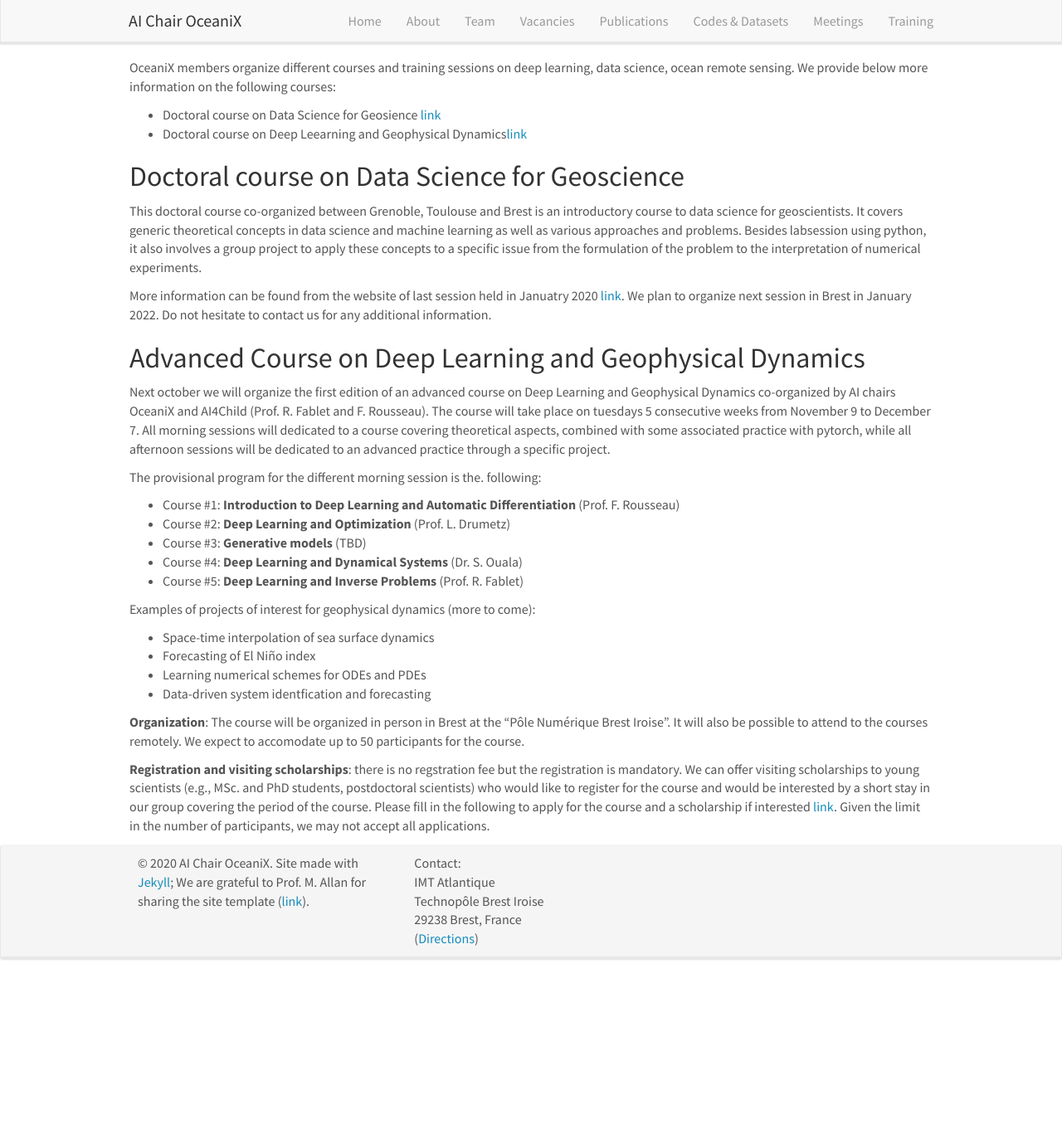
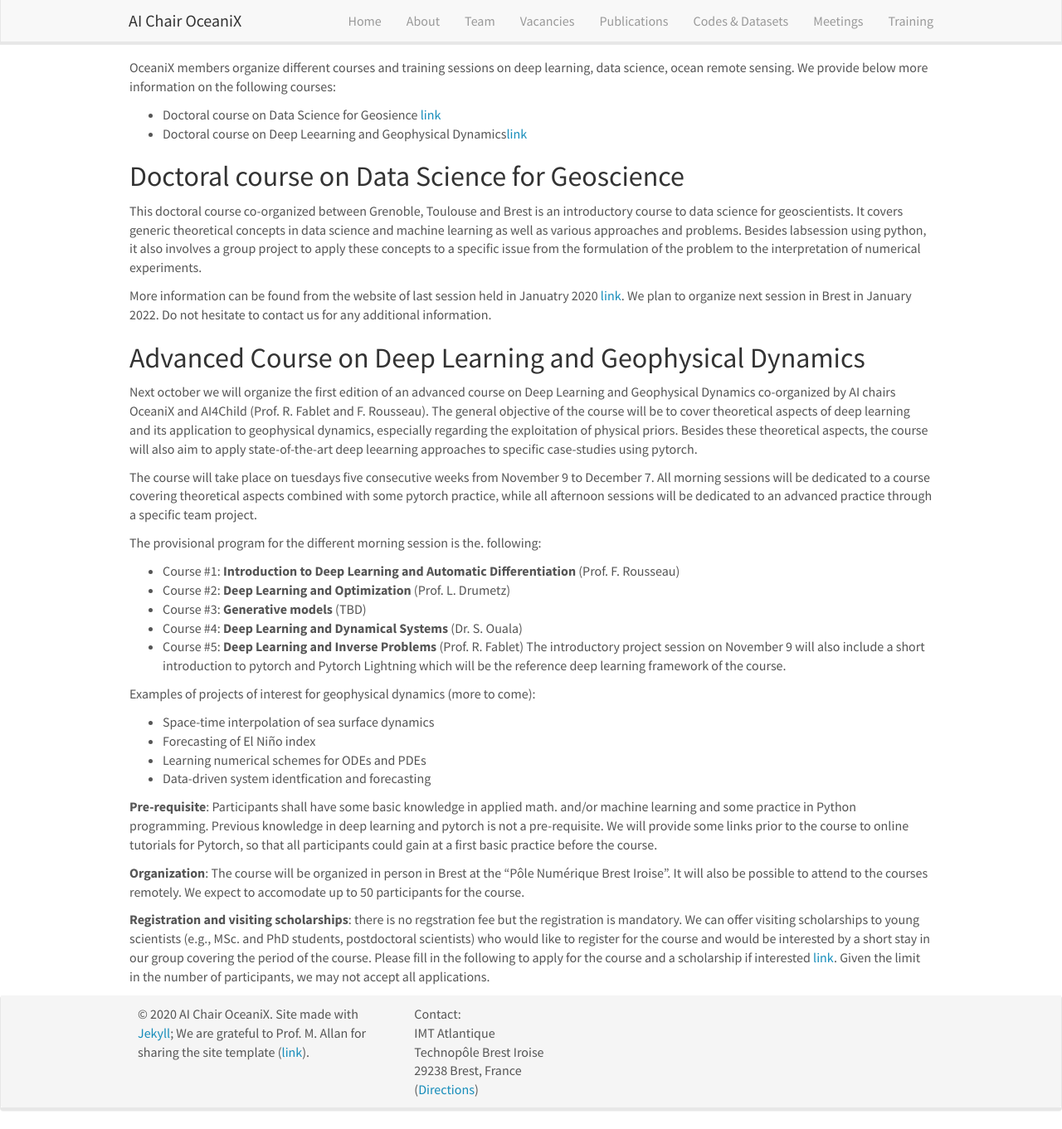
Before and after one commit to CIA-Oceanix/CIA-Oceanix.github.io, a Jekyll site: the page built from _pages/training.md, in a window 1280 px wide and 1361 px high. Shown: the whole window at 83% size. Built offline with Jekyll 4.4.1, drawn with Linux system fonts in a browser that asks for light colours; nearby versions of some CDN libraries.

Commit message:
Update training.md

```diff
--- a/_pages/training.md
+++ b/_pages/training.md
@@ -17,7 +17,9 @@ More information can be found from the website of last session held in Januatry
 We plan to organize next session in Brest in January 2022. Do not hesitate to contact us for any additional information.
 
 ## Advanced Course on Deep Learning and Geophysical Dynamics
-Next october we will organize the first edition of an advanced course on Deep Learning and Geophysical Dynamics co-organized by AI chairs OceaniX and AI4Child (Prof. R. Fablet and F. Rousseau). The course will take place on tuesdays 5 consecutive weeks from November 9 to December 7. All morning sessions will dedicated to a course covering theoretical aspects, combined with some associated practice with pytorch, while all afternoon sessions will be dedicated to an advanced practice through a specific project.
+Next october we will organize the first edition of an advanced course on Deep Learning and Geophysical Dynamics co-organized by AI chairs OceaniX and AI4Child (Prof. R. Fablet and F. Rousseau). The general objective of the course will be to cover theoretical aspects of deep learning and its application to geophysical dynamics, especially regarding the exploitation of physical priors. Besides these theoretical aspects, the course will also aim to apply state-of-the-art deep leearning approaches to specific case-studies using pytorch.
+
+The course will take place on tuesdays five consecutive weeks from November 9 to December 7. All morning sessions will be dedicated to a course covering theoretical aspects combined with some pytorch practice, while all afternoon sessions will be dedicated to an advanced practice through a specific team project.
 
 The provisional program for the different morning session is the. following:
 - Course #1: **Introduction to Deep Learning and Automatic Differentiation** (Prof. F. Rousseau)
@@ -25,6 +27,7 @@ The provisional program for the different morning session is the. following:
 - Course #3: **Generative models** (TBD)
 - Course #4: **Deep Learning and Dynamical Systems** (Dr. S. Ouala)
 - Course #5: **Deep Learning and Inverse Problems** (Prof. R. Fablet)
+The introductory project session on November 9 will also include a short introduction to pytorch and Pytorch Lightning which will be the reference deep learning framework of the course.
 
 Examples of projects of interest for geophysical dynamics (more to come):
 - Space-time interpolation of sea surface dynamics
@@ -32,6 +35,8 @@ Examples of projects of interest for geophysical dynamics (more to come):
 - Learning numerical schemes for ODEs and PDEs
 - Data-driven system identfication and forecasting
 
+**Pre-requisite**: Participants shall have some basic knowledge in applied math. and/or machine learning and some practice in Python programming. Previous knowledge in deep learning and pytorch is not a pre-requisite. We will provide some links prior to the course to online tutorials for Pytorch, so that all participants could gain at a first basic practice before the course.
+
 **Organization**: The course will be organized in person in Brest at the "Pôle Numérique Brest Iroise". It will also be possible to attend to the courses remotely. We expect to accomodate up to 50 participants for the course.
 
 **Registration and visiting scholarships**: there is no regstration fee but the registration is mandatory. We can offer visiting scholarships to young scientists (e.g., MSc. and PhD students, postdoctoral scientists) who would like to register for the course and would be interested by a short stay in our group covering the period of the course. Please fill in the following to apply for the course and a scholarship if interested [link](https://forms.gle/nt3469TKLdw7Fog99). Given the limit in the number of participants, we may not accept all applications.
```
